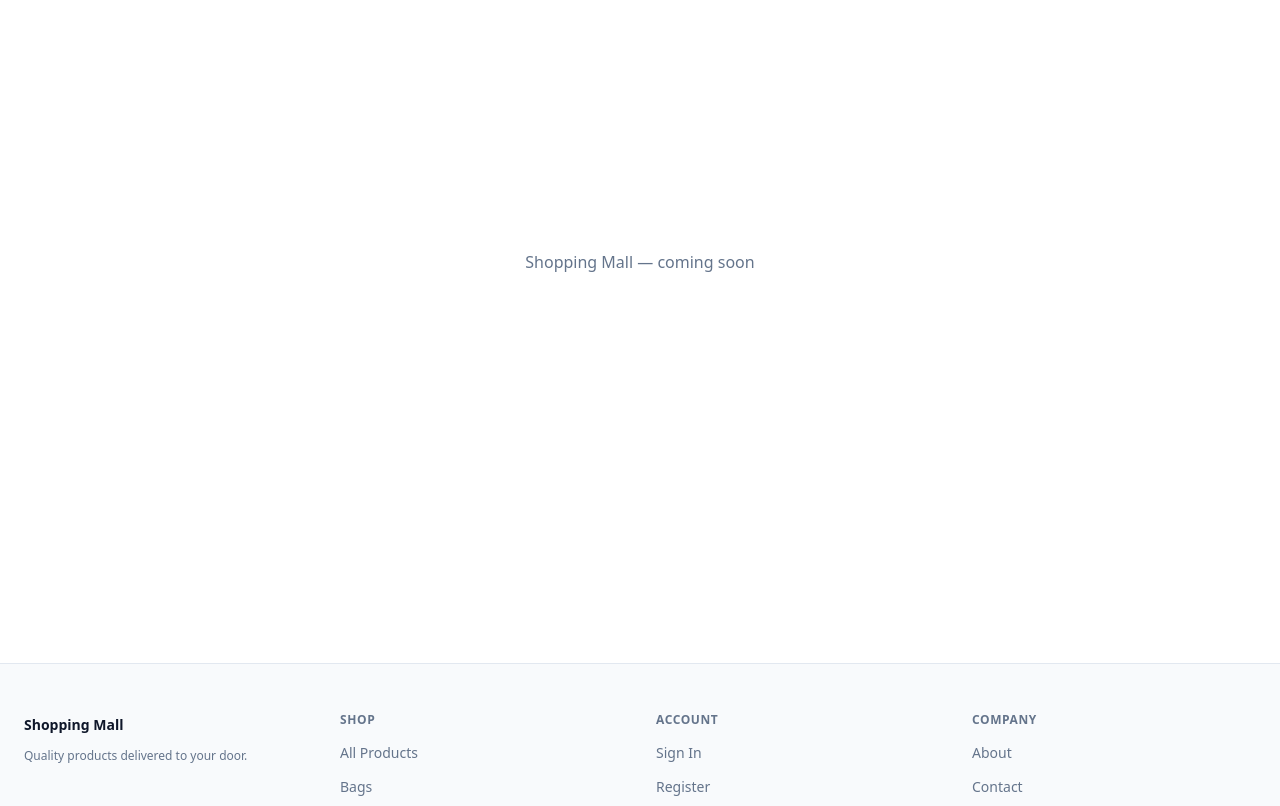
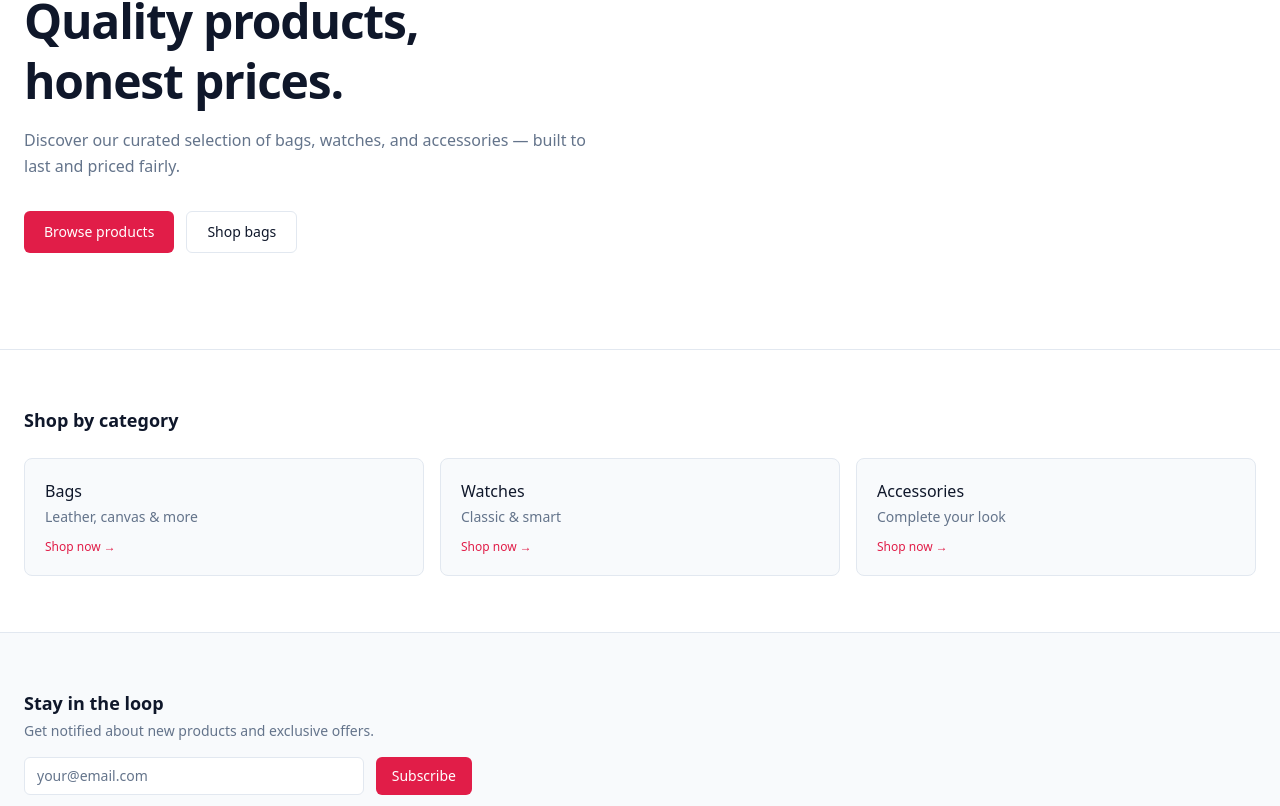
Before and after one commit to iMoloy/ShoppingMall, a Next.js app in the folder apps/web/: page / in a window 1280 px wide. Shown: the part 194-1000 px from the top of the page. Built offline with nearby package versions, Linux system fonts and the light colour scheme; no server answers.

Commit message:
feat: add hero section and newsletter signup to homepage

```diff
--- a/apps/web/app/(shop)/page.tsx
+++ b/apps/web/app/(shop)/page.tsx
@@ -1,7 +1,82 @@
+import Link from 'next/link'
+import { Button } from '@/components/ui/button'
+import { NewsletterForm } from '@/components/ui/newsletter-form'
+
+const CATEGORIES = [
+  { name: 'Bags', slug: 'bags', description: 'Leather, canvas & more' },
+  { name: 'Watches', slug: 'watches', description: 'Classic & smart' },
+  { name: 'Accessories', slug: 'accessories', description: 'Complete your look' },
+]
+
 export default function HomePage() {
   return (
-    <main className="flex min-h-dvh items-center justify-center">
-      <p className="text-[var(--color-text-muted)]">Shopping Mall — coming soon</p>
-    </main>
+    <>
+      {/* Hero */}
+      <section className="border-b border-[var(--color-border)]">
+        <div className="mx-auto max-w-7xl px-4 py-16 sm:px-6 sm:py-24">
+          <div className="max-w-xl">
+            <p className="mb-3 text-sm font-medium text-[var(--color-brand-600)]">
+              New arrivals — Summer Collection
+            </p>
+            <h1 className="text-4xl font-semibold leading-tight tracking-tight text-[var(--color-text-primary)] sm:text-5xl">
+              Quality products,
+              <br />
+              honest prices.
+            </h1>
+            <p className="mt-4 text-base leading-relaxed text-[var(--color-text-muted)]">
+              Discover our curated selection of bags, watches, and accessories — built to last and
+              priced fairly.
+            </p>
+            <div className="mt-8 flex flex-wrap gap-3">
+              <Button asChild variant="primary" size="lg">
+                <Link href="/products">Browse products</Link>
+              </Button>
+              <Button asChild variant="secondary" size="lg">
+                <Link href="/products?category=bags">Shop bags</Link>
+              </Button>
+            </div>
+          </div>
+        </div>
+      </section>
+
+      {/* Categories */}
+      <section className="mx-auto max-w-7xl px-4 py-14 sm:px-6">
+        <h2 className="mb-6 text-lg font-semibold text-[var(--color-text-primary)]">
+          Shop by category
+        </h2>
+        <div className="grid grid-cols-1 gap-4 sm:grid-cols-3">
+          {CATEGORIES.map((cat) => (
+            <Link
+              key={cat.slug}
+              href={`/products?category=${cat.slug}`}
+              className="group flex flex-col gap-1 rounded-lg border border-[var(--color-border)] bg-[var(--color-surface-raised)] p-5 transition-colors duration-150 hover:border-[var(--color-brand-600)]"
+            >
+              <span className="text-base font-medium text-[var(--color-text-primary)]">
+                {cat.name}
+              </span>
+              <span className="text-sm text-[var(--color-text-muted)]">{cat.description}</span>
+              <span className="mt-2 text-xs font-medium text-[var(--color-brand-600)]">
+                Shop now →
+              </span>
+            </Link>
+          ))}
+        </div>
+      </section>
+
+      {/* Newsletter */}
+      <section className="border-t border-[var(--color-border)] bg-[var(--color-surface-raised)]">
+        <div className="mx-auto max-w-7xl px-4 py-14 sm:px-6">
+          <div className="max-w-md">
+            <h2 className="text-lg font-semibold text-[var(--color-text-primary)]">
+              Stay in the loop
+            </h2>
+            <p className="mt-1 text-sm text-[var(--color-text-muted)]">
+              Get notified about new products and exclusive offers.
+            </p>
+            <NewsletterForm />
+          </div>
+        </div>
+      </section>
+    </>
   )
 }
--- a/apps/web/components/ui/button.tsx
+++ b/apps/web/components/ui/button.tsx
@@ -7,6 +7,7 @@ interface ButtonProps extends React.ButtonHTMLAttributes<HTMLButtonElement> {
   variant?: Variant
   size?: Size
   loading?: boolean
+  asChild?: boolean
 }
 
 const variantClasses: Record<Variant, string> = {
@@ -14,8 +15,7 @@ const variantClasses: Record<Variant, string> = {
     'bg-[var(--color-brand-600)] text-white hover:bg-[var(--color-brand-700)] disabled:opacity-60',
   secondary:
     'border border-[var(--color-border)] text-[var(--color-text-primary)] hover:bg-[var(--color-surface-raised)] disabled:opacity-60',
-  destructive:
-    'bg-red-600 text-white hover:bg-red-700 disabled:opacity-60',
+  destructive: 'bg-red-600 text-white hover:bg-red-700 disabled:opacity-60',
   ghost:
     'text-[var(--color-text-muted)] hover:bg-[var(--color-surface-raised)] hover:text-[var(--color-text-primary)] disabled:opacity-60',
 }
@@ -26,31 +26,74 @@ const sizeClasses: Record<Size, string> = {
   lg: 'px-5 py-2.5 text-sm',
 }
 
-export const Button = forwardRef<HTMLButtonElement, ButtonProps>(
-  ({ variant = 'primary', size = 'md', loading = false, className = '', children, disabled, ...props }, ref) => {
-    return (
-      <button
-        ref={ref}
-        disabled={disabled || loading}
-        className={[
-          // Base — shared across ALL variants
+function buildClassName(variant: Variant, size: Size, extra = '') {
+  return [
     'inline-flex items-center justify-center gap-2 rounded-md font-medium transition-colors duration-150',
     'focus-visible:outline-none focus-visible:ring-2 focus-visible:ring-[var(--color-brand-600)] focus-visible:ring-offset-1',
     'disabled:cursor-not-allowed',
-          // Variant + size
     variantClasses[variant],
     sizeClasses[size],
-          className,
-        ].join(' ')}
-        {...props}
+    extra,
+  ]
+    .filter(Boolean)
+    .join(' ')
+}
+
+// When asChild=true, we clone the single child element and spread button-like
+// classes onto it (e.g. <Link>). This avoids invalid <button><a> nesting.
+interface AsChildProps {
+  variant?: Variant
+  size?: Size
+  asChild: true
+  children: React.ReactElement<{ className?: string }>
+  className?: string
+}
+
+export function Button(props: AsChildProps): React.ReactElement
+export function Button(props: ButtonProps): React.ReactElement
+export function Button(props: ButtonProps | AsChildProps): React.ReactElement {
+  const { variant = 'primary', size = 'md', className = '' } = props
+  const builtClass = buildClassName(variant, size, className)
+
+  if ('asChild' in props && props.asChild) {
+    const child = props.children as React.ReactElement<{ className?: string }>
+    return {
+      ...child,
+      props: {
+        ...child.props,
+        className: [child.props.className, builtClass].filter(Boolean).join(' '),
+      },
+    } as React.ReactElement
+  }
+
+  const { loading = false, children, disabled, ...rest } =
+    props as ButtonProps
+  delete (rest as { asChild?: boolean }).asChild
+
+  return (
+    <ButtonInner
+      variant={variant}
+      size={size}
+      loading={loading}
+      disabled={disabled || loading}
+      className={className}
+      {...rest}
     >
+      {children}
+    </ButtonInner>
+  )
+}
+
+const ButtonInner = forwardRef<
+  HTMLButtonElement,
+  Omit<ButtonProps, 'asChild'> & { variant: Variant; size: Size }
+>(({ variant, size, loading = false, className = '', children, ...props }, ref) => (
+  <button ref={ref} className={buildClassName(variant, size, className)} {...props}>
     {loading && <SpinnerIcon />}
     {children}
   </button>
-    )
-  },
-)
-Button.displayName = 'Button'
+))
+ButtonInner.displayName = 'ButtonInner'
 
 function SpinnerIcon() {
   return (
--- /dev/null
+++ b/apps/web/components/ui/newsletter-form.tsx
@@ -0,0 +1,39 @@
+'use client'
+
+import { useState } from 'react'
+import { Button } from '@/components/ui/button'
+import { toast } from '@/components/ui/toast'
+
+export function NewsletterForm() {
+  const [email, setEmail] = useState('')
+  const [loading, setLoading] = useState(false)
+
+  async function handleSubmit(e: React.FormEvent) {
+    e.preventDefault()
+    if (!email) return
+
+    setLoading(true)
+    // Simulate brief network submission or forward to api when backend ready
+    await new Promise((resolve) => setTimeout(resolve, 400))
+    setLoading(false)
+    setEmail('')
+    toast.success('Thank you for subscribing!')
+  }
+
+  return (
+    <form onSubmit={handleSubmit} className="mt-4 flex flex-col gap-3 sm:flex-row">
+      <input
+        type="email"
+        placeholder="your@email.com"
+        value={email}
+        onChange={(e) => setEmail(e.target.value)}
+        required
+        disabled={loading}
+        className="w-full rounded-md border border-[var(--color-border)] bg-[var(--color-surface)] px-3 py-2 text-base text-[var(--color-text-primary)] placeholder:text-[var(--color-text-muted)] focus:border-[var(--color-brand-600)] focus:outline-none focus:ring-1 focus:ring-[var(--color-brand-600)] sm:text-sm"
+      />
+      <Button type="submit" variant="primary" loading={loading} className="shrink-0">
+        Subscribe
+      </Button>
+    </form>
+  )
+}
```
Lines whose indentation alone changed are shown as unchanged.
